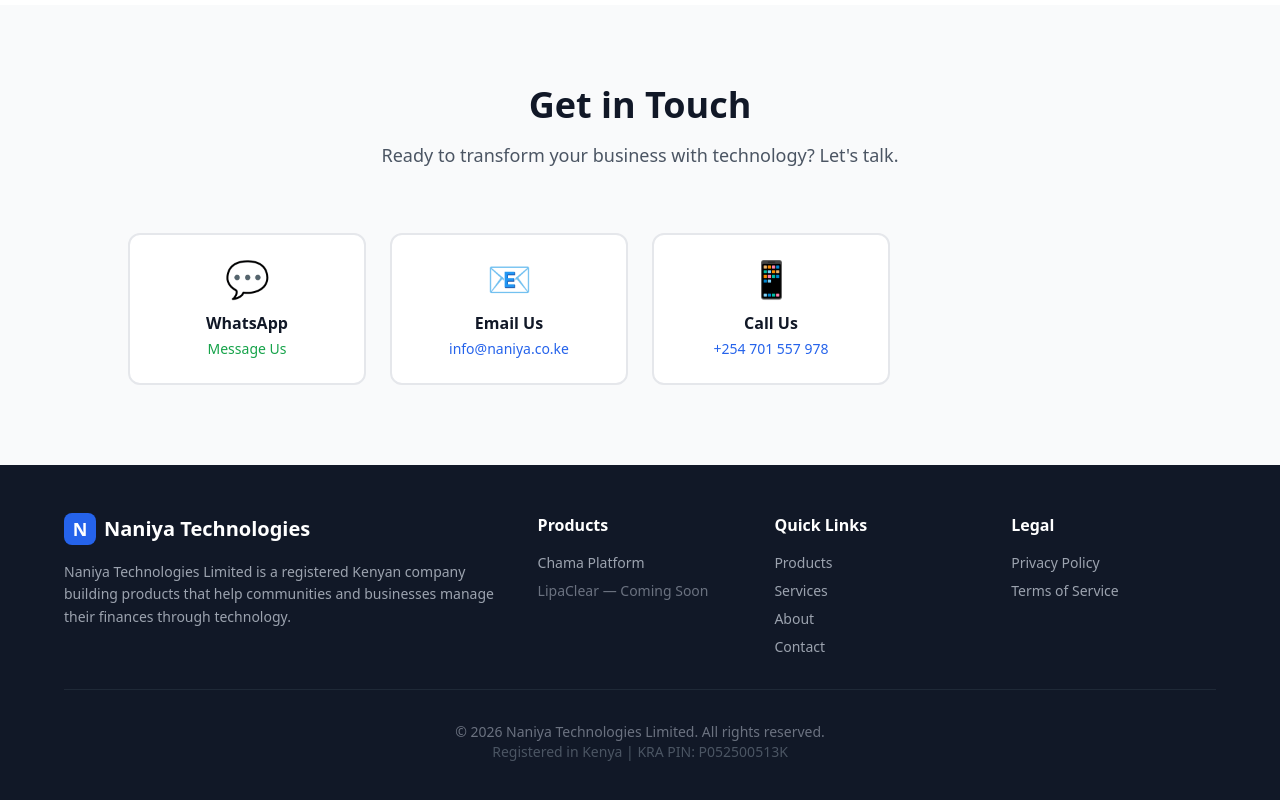
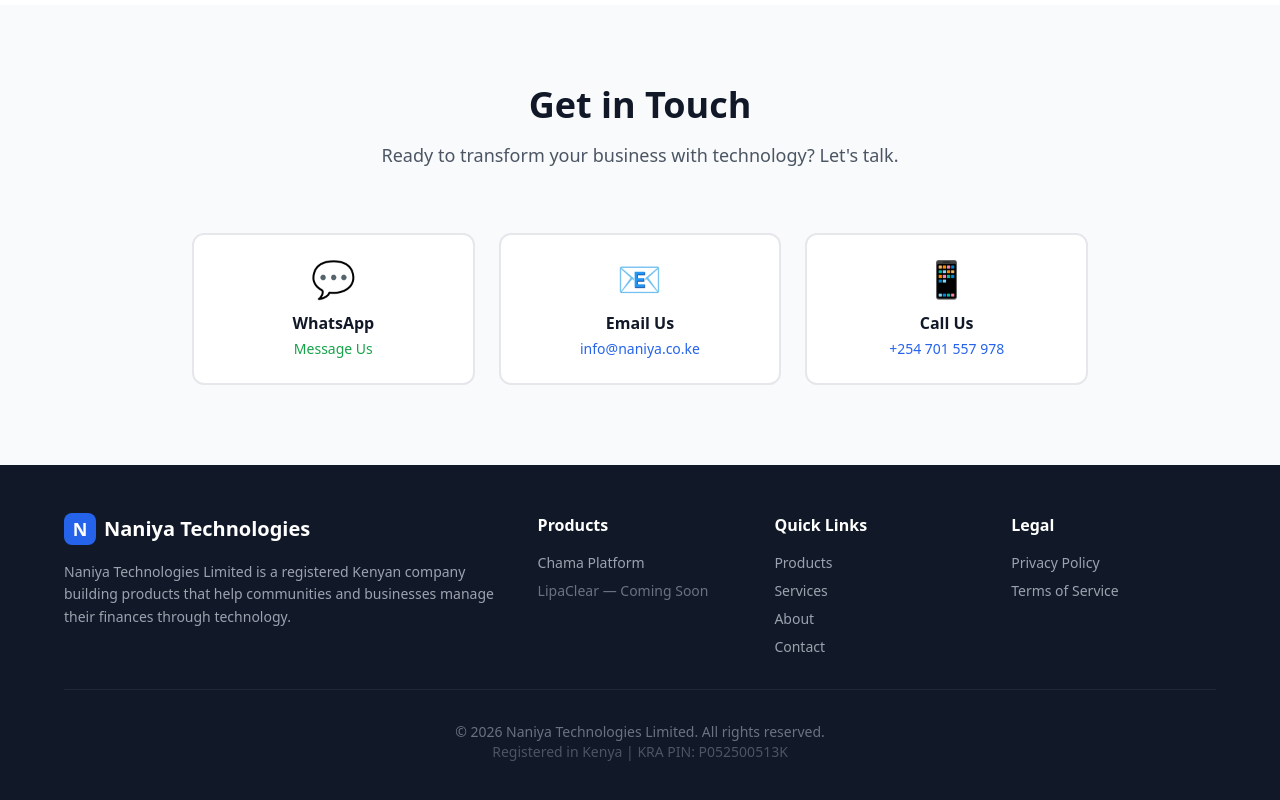
Before and after one commit to amimobenja/naniya-website, a Next.js app: page / in a window 1280 px wide. Shown: the part 3054-3854 px from the top of the page. Built offline with nearby package versions, Linux system fonts and the light colour scheme.

Commit message:
style: reorganize contact section to 3-column grid

```diff
--- a/src/app/page.tsx
+++ b/src/app/page.tsx
@@ -361,7 +361,7 @@
               Ready to transform your business with technology? Let&apos;s talk.
             </p>
           </div>
-          <div className="grid md:grid-cols-2 lg:grid-cols-4 gap-6 max-w-5xl mx-auto">
+          <div className="grid md:grid-cols-3 gap-6 max-w-4xl mx-auto">
             <a
               href="https://wa.me/254701557978"
               target="_blank"
@@ -388,7 +388,6 @@
               <h3 className="font-bold text-gray-900 mb-1">Call Us</h3>
               <p className="text-primary-600 text-sm font-medium">+254 701 557 978</p>
             </a>
-{/* Visit Us section temporarily removed */}
           </div>
         </div>
       </section>
```
